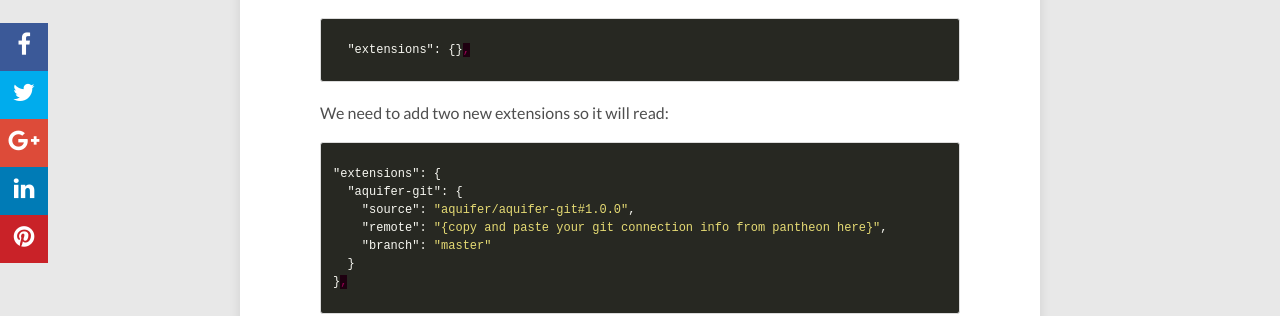
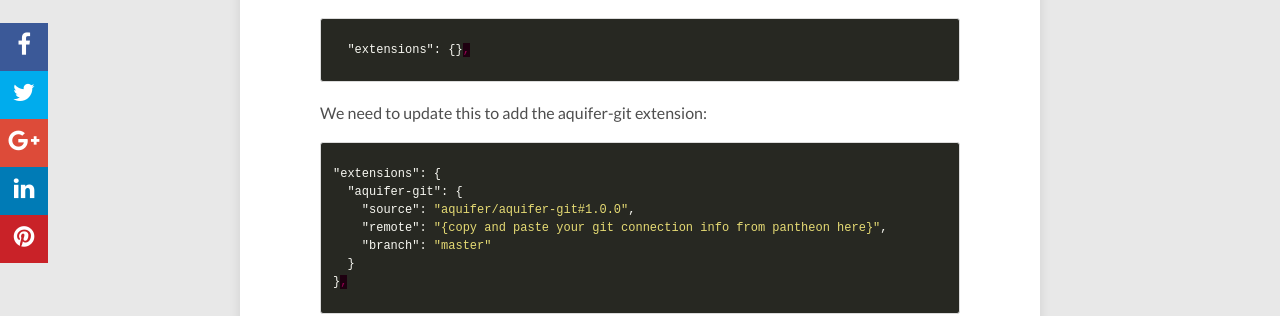
Before and after one commit to ccjjmartin/ccjjmartin.github.io, a Jekyll site: the page built from _posts/2016-08-01-aquifer.md, in a window 1280 px wide and 900 px high, scrolled down 5348 px. Shown: the part 157-473 px from the top of the window. Built offline with Jekyll 4.4.1, drawn with Linux system fonts in a browser that asks for light colours; nearby versions of some CDN libraries; comment, search, counter and statistics services are not loaded.

Commit message:
Update aquifer blog post

```diff
--- a/_posts/2016-08-01-aquifer.md
+++ b/_posts/2016-08-01-aquifer.md
@@ -200,7 +200,7 @@ In a new project this reads:
   "extensions": {},
 {% endhighlight %}
 
-We need to add two new extensions so it will read:
+We need to update this to add the aquifer-git extension:
 
 {% highlight json %}
 "extensions": {
```
